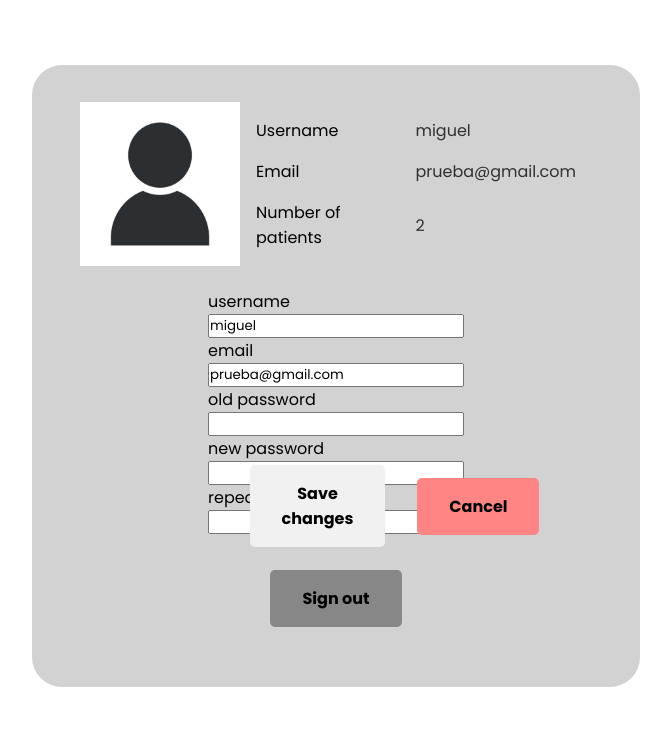
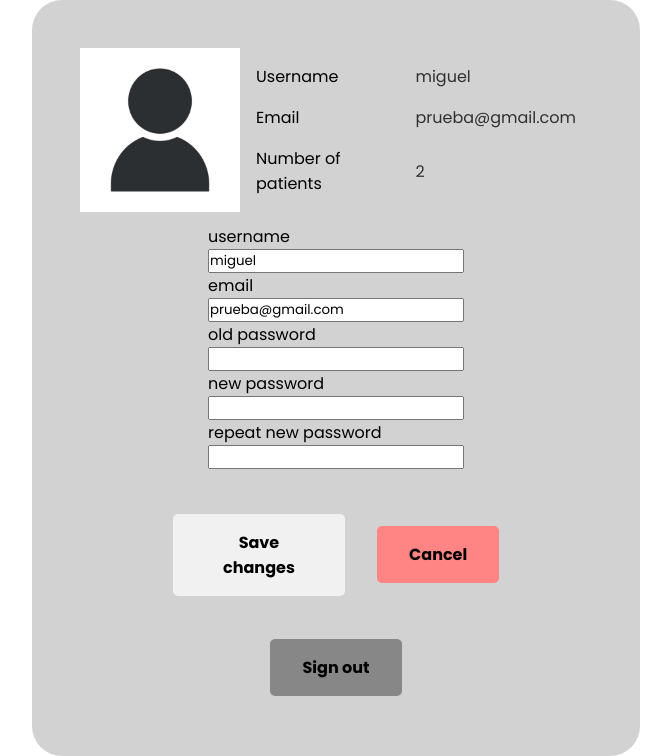
Before and after one commit to MiguelAchaD/IoT, a Django app: page /profile/ in a window 1280 px wide. Shown: the part 48-804 px from the top of the page, without its empty margins (304-975 px from the left). Before the commit the page ends 735 px from the top, so only its background shows below. Run offline with Django 5.2, Linux system fonts and the light colour scheme; a user stored in the database is signed in; data comes from the database, SQL or seed files in the repository; both versions use the stored data as it was after the commit.

Commit message:
Fix profile boton and logout

```diff
--- a/Server/Server/urls.py
+++ b/Server/Server/urls.py
@@ -16,7 +16,7 @@
 """
 from django.contrib import admin
 from django.urls import path, include, re_path
-from ServerApp.views import dashboard, home, profile, patients, login, register, calendar, addPatient, editPatient, deletePatient
+from ServerApp.views import dashboard, home, profile, patients, login, register, calendar, addPatient, editPatient, deletePatient, logout_view
 
 urlpatterns = [
     path('admin/', admin.site.urls),
@@ -30,5 +30,7 @@
     path('delete-patient/<str:public_id>', deletePatient, name="deletePatient"),
     path('login/', login, name="login"),
     path('register/', register, name="register"),
-    path('calendar/<str:public_id>', calendar, name='calendar')
+    path('calendar/<str:public_id>', calendar, name='calendar'),
+     path('logout/', logout_view, name='logout'),
+
 ]
--- a/Server/ServerApp/static/css/profile.css
+++ b/Server/ServerApp/static/css/profile.css
@@ -14,9 +14,11 @@
     background-color: var(--secondary-color-light);
     border-radius: 30px;
     padding: 3em;
-    height: 70%;
+    height: auto;
+    min-height: 70%;
     width: 40%;
 }
+
 
 form {
     width: 100%;
@@ -61,7 +63,8 @@
     display: flex;
     align-items: center;
     justify-content: space-evenly;
-    width: 40%;
+    margin-top: 5em;
+    width: 70%;
 }
 
 .input {
@@ -108,3 +111,7 @@
     font-size: 0.9em;
     margin-top: 1em;
 }
+
+.access-button.signout {
+    margin-top: 2em;
+}
--- a/Server/ServerApp/templates/profile.html
+++ b/Server/ServerApp/templates/profile.html
@@ -48,7 +48,7 @@
                 <button type="submit" class="access-button">Save changes</button>
                 <a href="./" class="access-button cancel">Cancel</a>
             </div>
-            <a href="./signout" class="access-button signout">Sign out</a>
+            <a href="{% url 'logout' %}" class="access-button signout">Sign out</a>
         </form>
         {% if error %}
             <p class="error-message">{{ error }}</p>
--- a/Server/ServerApp/views.py
+++ b/Server/ServerApp/views.py
@@ -3,7 +3,7 @@
 from django.core.paginator import Paginator
 from ServerApp.models import Patient, Api, Endpoint, ApiKeys, CustomUser, Reunion
 from django.contrib.auth.decorators import login_required
-from django.contrib.auth import authenticate, login as auth_login
+from django.contrib.auth import authenticate, login as auth_login, logout
 from .forms import ReunionForm
 from django.contrib.auth import update_session_auth_hash
 from django.contrib import messages
@@ -212,3 +212,7 @@
     for parameter in parameters.keys():
         call_url = call_url.replace(parameter, parameters.get(parameter))
     return call_url
+
+def logout_view(request):
+    logout(request)
+    return redirect('login')
```
Also changed, not shown: Server/db.sqlite3.
